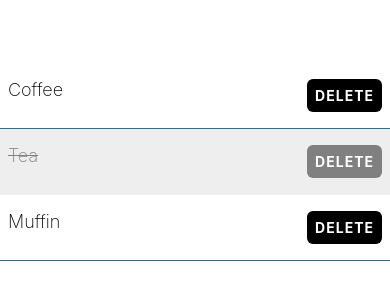
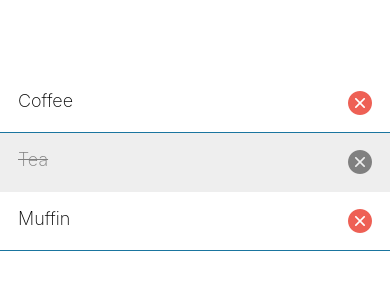
Before and after one commit to steven4program/RN_Taskly, a React Native app: screen / in a window 390 px wide. Shown: the part 260-560 px from the top of the page. Built offline with nearby package versions, Linux system fonts and the light colour scheme.

Commit message:
feat: add delete icon from vector icons

```diff
--- a/components/ShoppingListItem.tsx
+++ b/components/ShoppingListItem.tsx
@@ -1,5 +1,6 @@
 import { Alert, Text, TouchableOpacity, View, StyleSheet } from "react-native";
 import { theme } from "../theme";
+import { AntDesign } from "@expo/vector-icons";
 
 type Props = {
   name: string;
@@ -40,15 +41,12 @@
       >
         {name}
       </Text>
-      <TouchableOpacity
-        style={[
-          styles.button,
-          isCompleted ? styles.completedButton : undefined,
-        ]}
-        onPress={handleDelete}
-        activeOpacity={0.8}
-      >
-        <Text style={styles.buttonText}>Delete</Text>
+      <TouchableOpacity onPress={handleDelete} activeOpacity={0.8}>
+        <AntDesign
+          name="closecircle"
+          size={24}
+          color={isCompleted ? theme.colorGrey : theme.colorRed}
+        />
       </TouchableOpacity>
     </View>
   );
@@ -57,7 +55,7 @@
 const styles = StyleSheet.create({
   itemContainer: {
     paddingVertical: 16,
-    paddingHorizontal: 8,
+    paddingHorizontal: 18,
     borderBottomWidth: 1,
     borderBottomColor: theme.colorCerulean,
     flexDirection: "row",
@@ -76,18 +74,4 @@
     textDecorationLine: "line-through",
     textDecorationColor: theme.colorGrey,
   },
-  button: {
-    backgroundColor: theme.colorBlack,
-    padding: 8,
-    borderRadius: 6,
-  },
-  completedButton: {
-    backgroundColor: theme.colorGrey,
-  },
-  buttonText: {
-    color: theme.colorWhite,
-    fontWeight: "bold",
-    textTransform: "uppercase",
-    letterSpacing: 1,
-  },
 });
--- a/package.json
+++ b/package.json
@@ -13,7 +13,8 @@
     "expo": "~52.0.23",
     "expo-status-bar": "~2.0.0",
     "react": "18.3.1",
-    "react-native": "0.76.5"
+    "react-native": "0.76.5",
+    "@expo/vector-icons": "^14.0.2"
   },
   "devDependencies": {
     "@babel/core": "^7.25.2",
--- a/theme.ts
+++ b/theme.ts
@@ -5,4 +5,5 @@
   colorGrey: "grey",
   colorLightGrey: "#eee",
   colorCerulean: "#1a759f",
+  colorRed: "#ee6055",
 };
```
Also changed, not shown: 1 other file (tests, documents, lock files or other folders).
